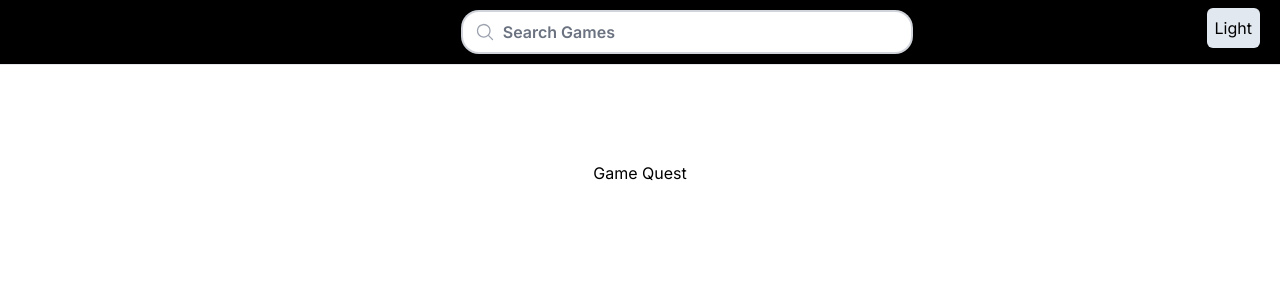
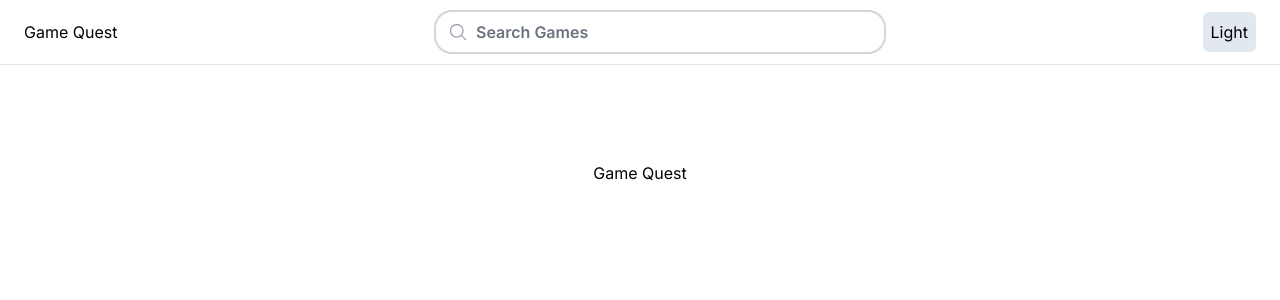
Before and after one commit to Albatraoz12/game-quest, a Next.js app: page / in a window 1280 px wide. Shown: the top 300 px of the page. Built offline with nearby package versions, Linux system fonts and the light colour scheme.

Commit message:
fix css bugg on button and center all items

```diff
--- a/app/components/Navbar.tsx
+++ b/app/components/Navbar.tsx
@@ -4,7 +4,7 @@ import { ThemeSwitcher } from './ThemeSwitcher';
 export default function Navbar() {
   return (
     <nav>
-      <div className='flex justify-between py-3 px-6 border-b bg-black '>
+      <div className='flex justify-between py-3 px-6 border-b items-center'>
         <h1 className='w-auto'>Game Quest</h1>
         <form action='' className='w-full max-w-md'>
           <div className='relative flex items-center text-gray-400 focus-within:text-gray-600'>
--- a/app/components/ThemeSwitcher.tsx
+++ b/app/components/ThemeSwitcher.tsx
@@ -16,7 +16,7 @@ export const ThemeSwitcher = () => {
 
   return (
     <button
-      className={`w-fit absolute right-5 top-2 p-2 rounded-md hover:scale-110 active:scale-100 duration-200 bg-slate-200 dark:bg-[#212933]`}
+      className='p-2 rounded-md hover:scale-110 active:scale-100 duration-200 bg-slate-200 dark:bg-[#212933]'
       onClick={() => setTheme(theme === 'dark' ? 'light' : 'dark')}
     >
       {theme === 'light' ? 'Dark' : 'Light'}
```
